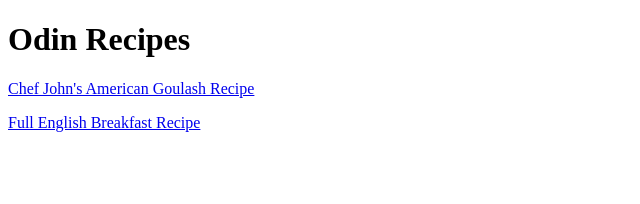
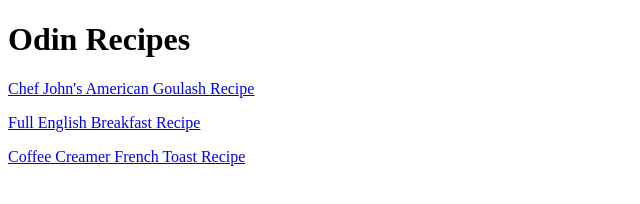
Before and after one commit to andreblais/odin-recipes, a plain HTML site: page index.html in a window 1280 px wide. Shown: the whole page, without its empty margins (0-640 px from the left). Drawn offline with Linux system fonts and the light colour scheme.

Commit message:
Add French Toast recipe link
Add link to French Toast recipe on site's home page.

```diff
--- a/index.html
+++ b/index.html
@@ -10,5 +10,6 @@
 
         <p><a href="./recipes/goulash.html">Chef John's American Goulash Recipe</a></p>
         <p><a href="./recipes/english-breakfast.html">Full English Breakfast Recipe</a></p>
+        <p><a href="./recipes/coffee-creamer-french-toast.html">Coffee Creamer French Toast Recipe</a></p>
     </body>
 </html>
```
